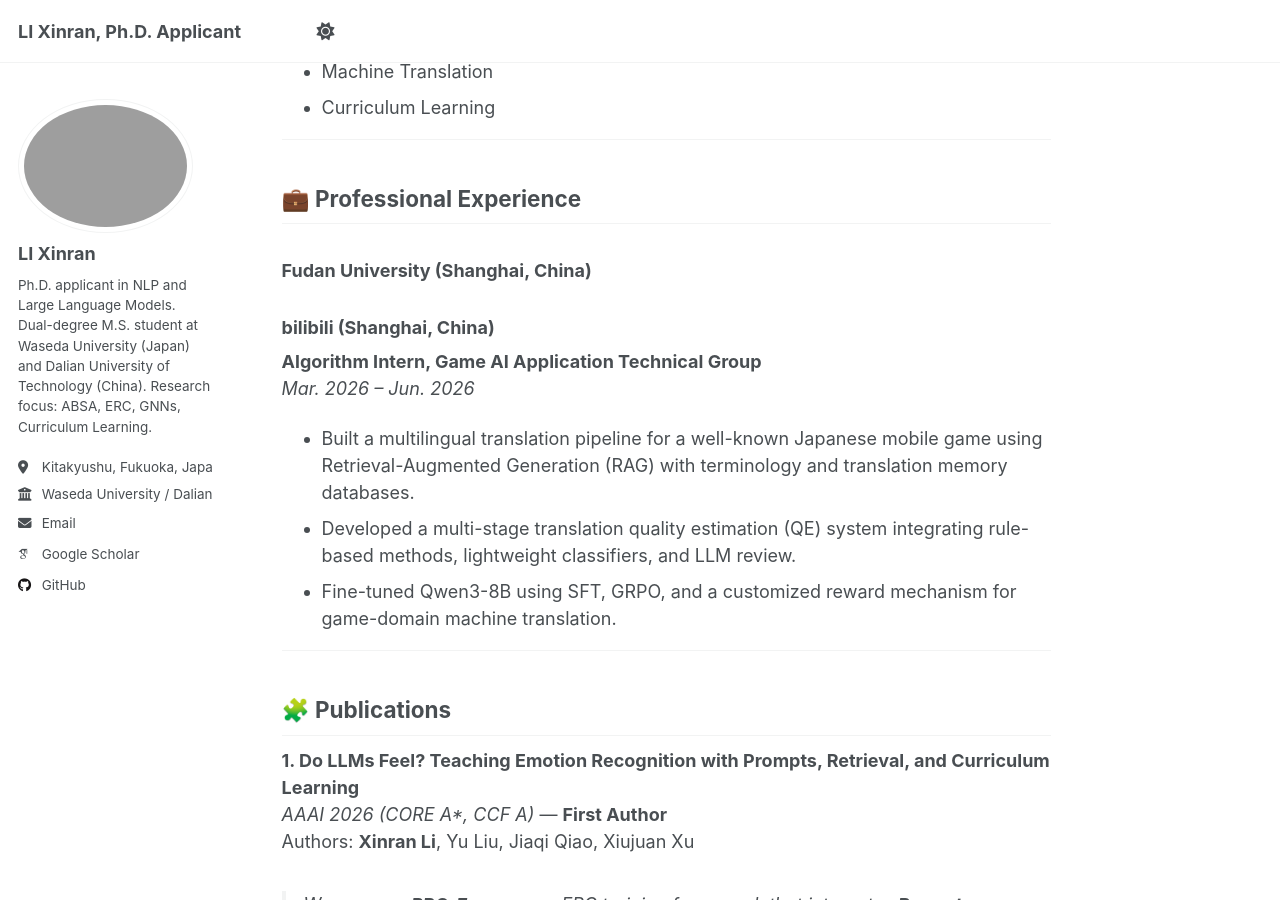
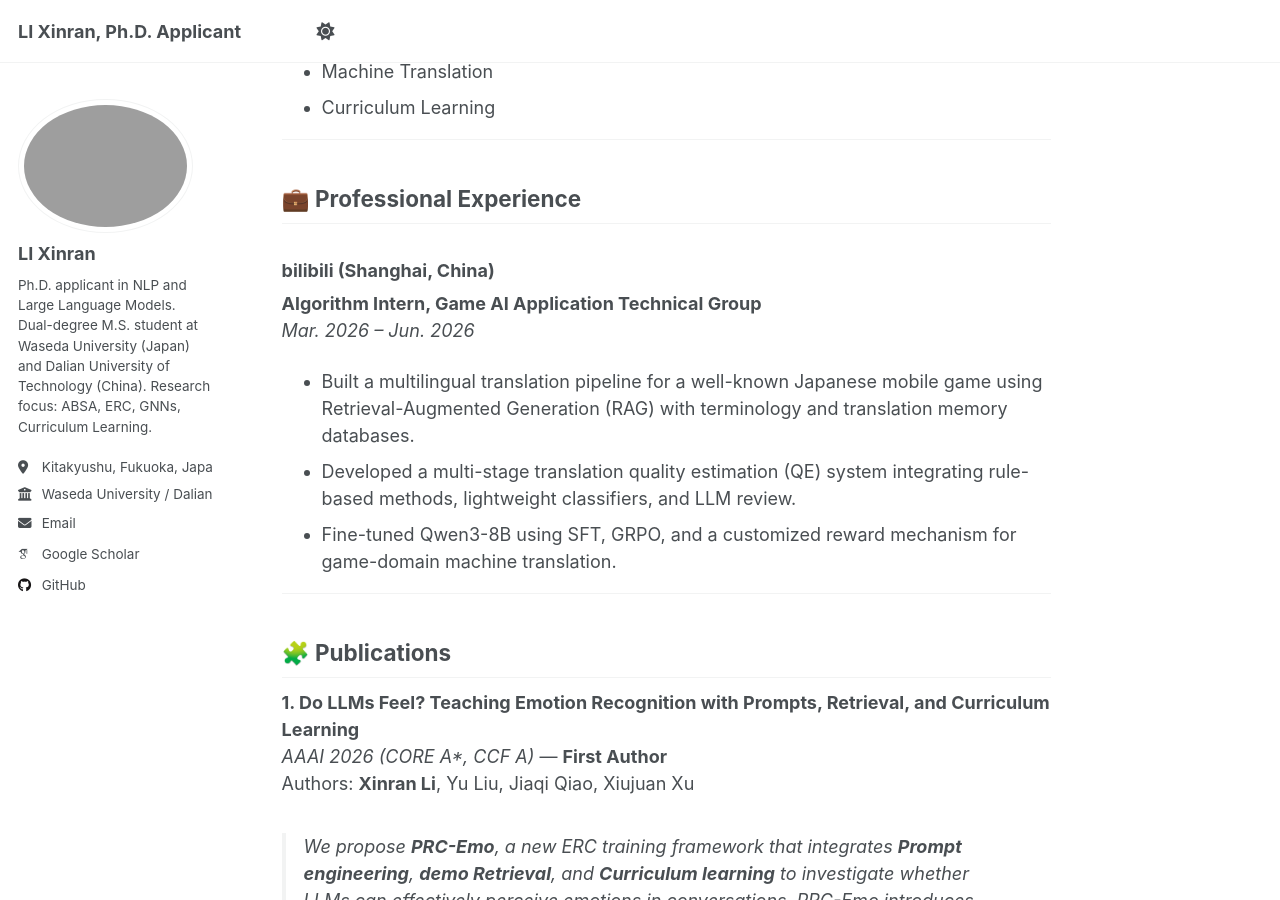
Before and after one commit to LiXinran6/LiXinran6.github.io, a Jekyll site: the page built from _pages/about.md, in a window 1280 px wide and 900 px high, scrolled down 2080 px. Built offline with Jekyll 4.4.1, drawn with Linux system fonts in a browser that asks for light colours; some web fonts are replaced; a script that is not in the unit is left out.

Commit message:
Update about.md

```diff
--- a/_pages/about.md
+++ b/_pages/about.md
@@ -68,9 +68,9 @@ Previously, my research centered on **Affective Computing**, including **Emotion
 ---
 
 ## 💼 Professional Experience
+<!--
+### Fudan University (Shanghai, China)
 
-### Fudan University (Shanghai, China)
-<!--
 **Research Assistant**
 *Jun. 2026 – Aug. 2026*
 
```
